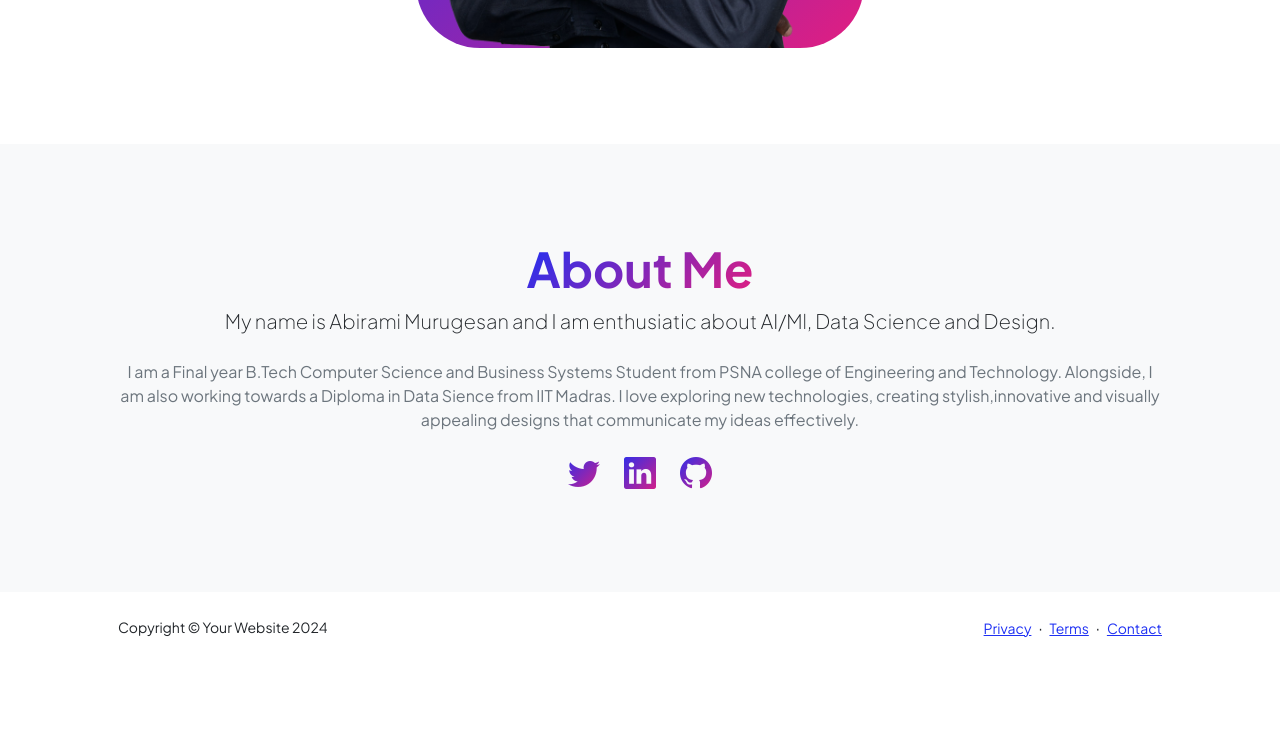
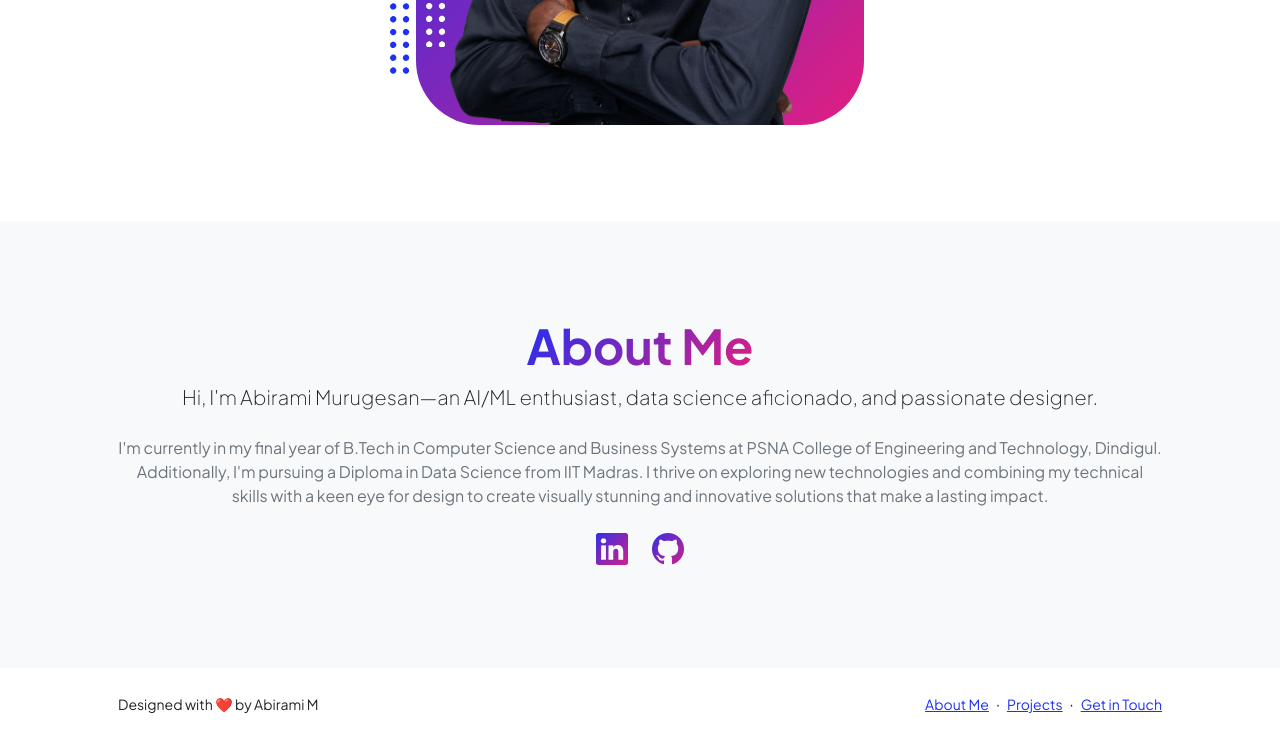
Before and after one commit to Abirami0234/Portfolio, a website: page dist/index.html in a window 1280 px wide. Shown: the part 921-1661 px from the top of the page. Before the commit the page ends 1585 px from the top, so only its background shows below. Drawn offline with nearby package versions, Linux system fonts and the light colour scheme.

Commit message:
index.html

```diff
--- a/dist/index.html
+++ b/dist/index.html
@@ -22,7 +22,7 @@
             <!-- Navigation-->
             <nav class="navbar navbar-expand-lg navbar-light bg-white py-3">
                 <div class="container px-5">
-                    <a class="navbar-brand" href="index.html"><span class="fw-bolder text-primary">Abirami Portfolio</span></a>
+                    <a class="navbar-brand" href="index.html"><span class="fw-bolder text-primary">Abirami M</span></a>
                     <button class="navbar-toggler" type="button" data-bs-toggle="collapse" data-bs-target="#navbarSupportedContent" aria-controls="navbarSupportedContent" aria-expanded="false" aria-label="Toggle navigation"><span class="navbar-toggler-icon"></span></button>
                     <div class="collapse navbar-collapse" id="navbarSupportedContent">
                         <ul class="navbar-nav ms-auto mb-2 mb-lg-0 small fw-bolder">
@@ -42,8 +42,8 @@
                             <!-- Header text content-->
                             <div class="text-center text-xxl-start">
                                 <div class="badge bg-gradient-primary-to-secondary text-white mb-4"><div class="text-uppercase">Design &middot; Development &middot; AI/ML</div></div>
-                                <div class="fs-3 fw-light text-muted">I can help your business to</div>
-                                <h1 class="display-3 fw-bolder mb-5"><span class="text-gradient d-inline">Get online and grow fast</span></h1>
+                                <div class="fs-3 fw-light text-muted">I create compelling digital experiences that</div>
+                                <h1 class="display-3 fw-bolder mb-5"><span class="text-gradient d-inline">Elevate your brand and drive growth</span></h1>
                                 <div class="d-grid gap-3 d-sm-flex justify-content-sm-center justify-content-xxl-start mb-3">
                                     <a class="btn btn-primary btn-lg px-5 py-3 me-sm-3 fs-6 fw-bolder" href="resume.html">Resume</a>
                                     <a class="btn btn-outline-dark btn-lg px-5 py-3 fs-6 fw-bolder" href="projects.html">Projects</a>
@@ -182,12 +182,12 @@
                         <div class="col-xxl-8">
                             <div class="text-center my-5">
                                 <h2 class="display-5 fw-bolder"><span class="text-gradient d-inline">About Me</span></h2>
-                                <p class="lead fw-light mb-4">My name is Abirami Murugesan and I am enthusiatic about AI/Ml, Data Science and Design. </p>
-                                <p class="text-muted">I am a Final year B.Tech Computer Science and Business Systems Student from PSNA college of Engineering and Technology. Alongside, I am also working towards a Diploma in Data Sience from IIT Madras. I love exploring new technologies, creating stylish,innovative and visually appealing designs that communicate my ideas effectively.</p>
+                                <p class="lead fw-light mb-4">Hi, I'm Abirami Murugesan—an AI/ML enthusiast, data science aficionado, and passionate designer.</p>
+                                <p class="text-muted">I'm currently in my final year of B.Tech in Computer Science and Business Systems at PSNA College of Engineering and Technology, Dindigul. Additionally, I'm pursuing a Diploma in Data Science from IIT Madras. I thrive on exploring new technologies and combining my technical skills with a keen eye for design to create visually stunning and innovative solutions that make a lasting impact.</p>
                                 <div class="d-flex justify-content-center fs-2 gap-4">
-                                    <a class="text-gradient" href="#!"><i class="bi bi-twitter"></i></a>
-                                    <a class="text-gradient" href="#!"><i class="bi bi-linkedin"></i></a>
-                                    <a class="text-gradient" href="#!"><i class="bi bi-github"></i></a>
+
+                                    <a class="text-gradient" href="https://linkedin.com/in/abirami-m"><i class="bi bi-linkedin"></i></a>
+                                    <a class="text-gradient" href=https://github.com/Abirami0234"><i class="bi bi-github"></i></a>
                                 </div>
                             </div>
                         </div>
@@ -199,13 +199,13 @@
         <footer class="bg-white py-4 mt-auto">
             <div class="container px-5">
                 <div class="row align-items-center justify-content-between flex-column flex-sm-row">
-                    <div class="col-auto"><div class="small m-0">Copyright &copy; Your Website 2024</div></div>
+                    <div class="col-auto"><div class="small m-0">Designed with ❤️ by Abirami M</div></div>
                     <div class="col-auto">
-                        <a class="small" href="#!">Privacy</a>
+                        <a class="small" href="#about">About Me</a>
                         <span class="mx-1">&middot;</span>
-                        <a class="small" href="#!">Terms</a>
+                        <a class="small" href="#projects">Projects</a>
                         <span class="mx-1">&middot;</span>
-                        <a class="small" href="#!">Contact</a>
+                        <a class="small" href="#contact">Get in Touch</a>
                     </div>
                 </div>
             </div>
```
